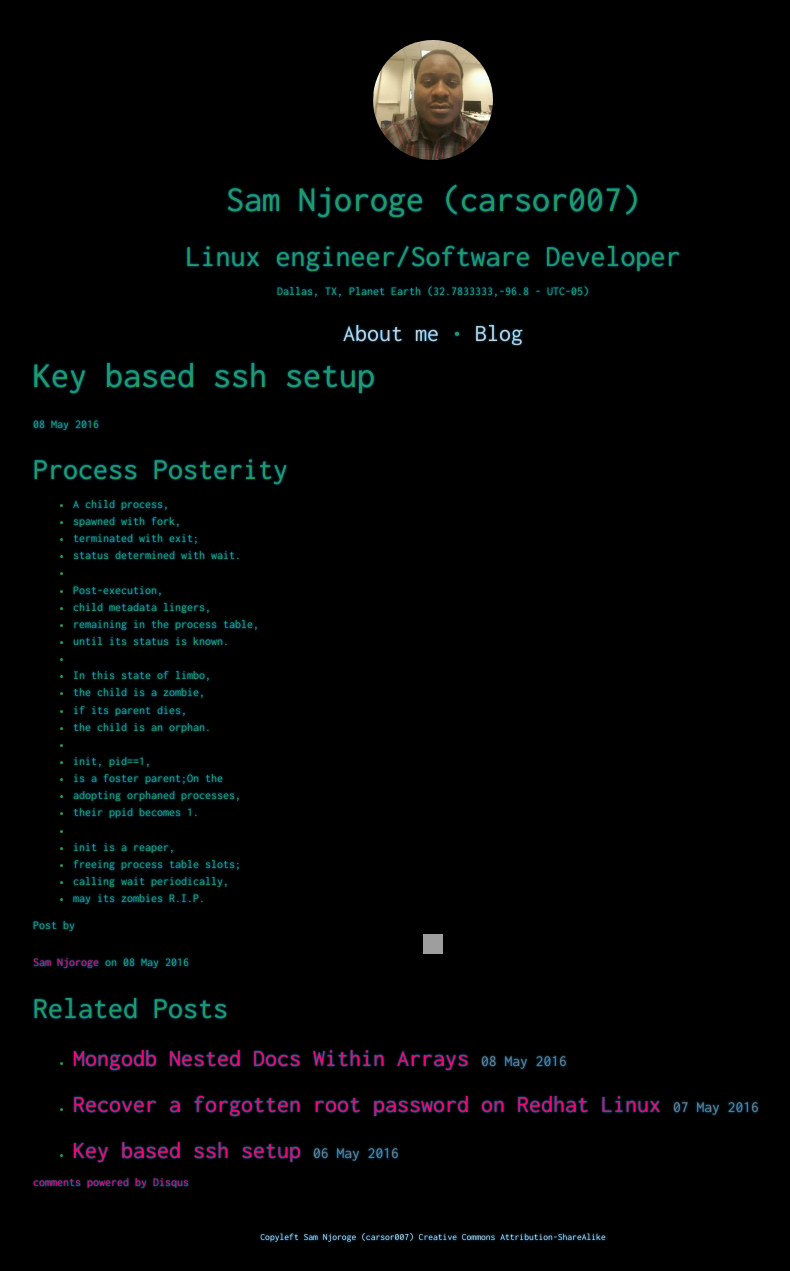
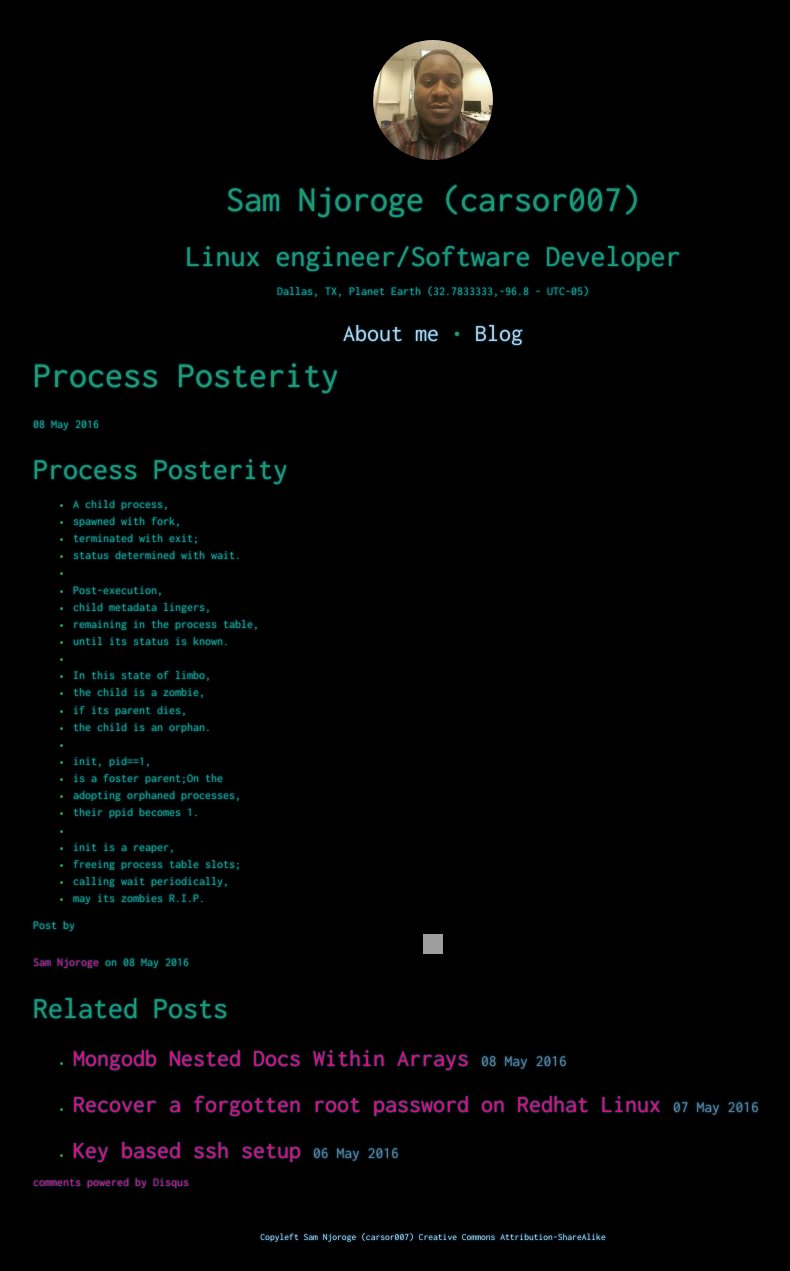
Before and after one commit to carsor007/carsor007.github.io, a Jekyll site: the page built from _posts/2016-05-08-Linux-process-posterity.md, in a window 1280 px wide. Shown: the whole page, without its empty margins (207-997 px from the left). Built offline with Jekyll 4.4.1, drawn with Linux system fonts in a browser that asks for light colours; nearby versions of some CDN libraries; comment, search, counter and statistics services are not loaded; grey boxes are pictures that could not be loaded.

Commit message:
Update 2016-05-08-Linux-process-posterity.md

```diff
--- a/_posts/2016-05-08-Linux-process-posterity.md
+++ b/_posts/2016-05-08-Linux-process-posterity.md
@@ -2,10 +2,10 @@
 layout: post
 type: post
 tags:
-  - ssh
+  - process
   - Linux
 published: true
-title: Key based ssh setup
+title: Process Posterity
 ---
 ## Process Posterity
 
```
